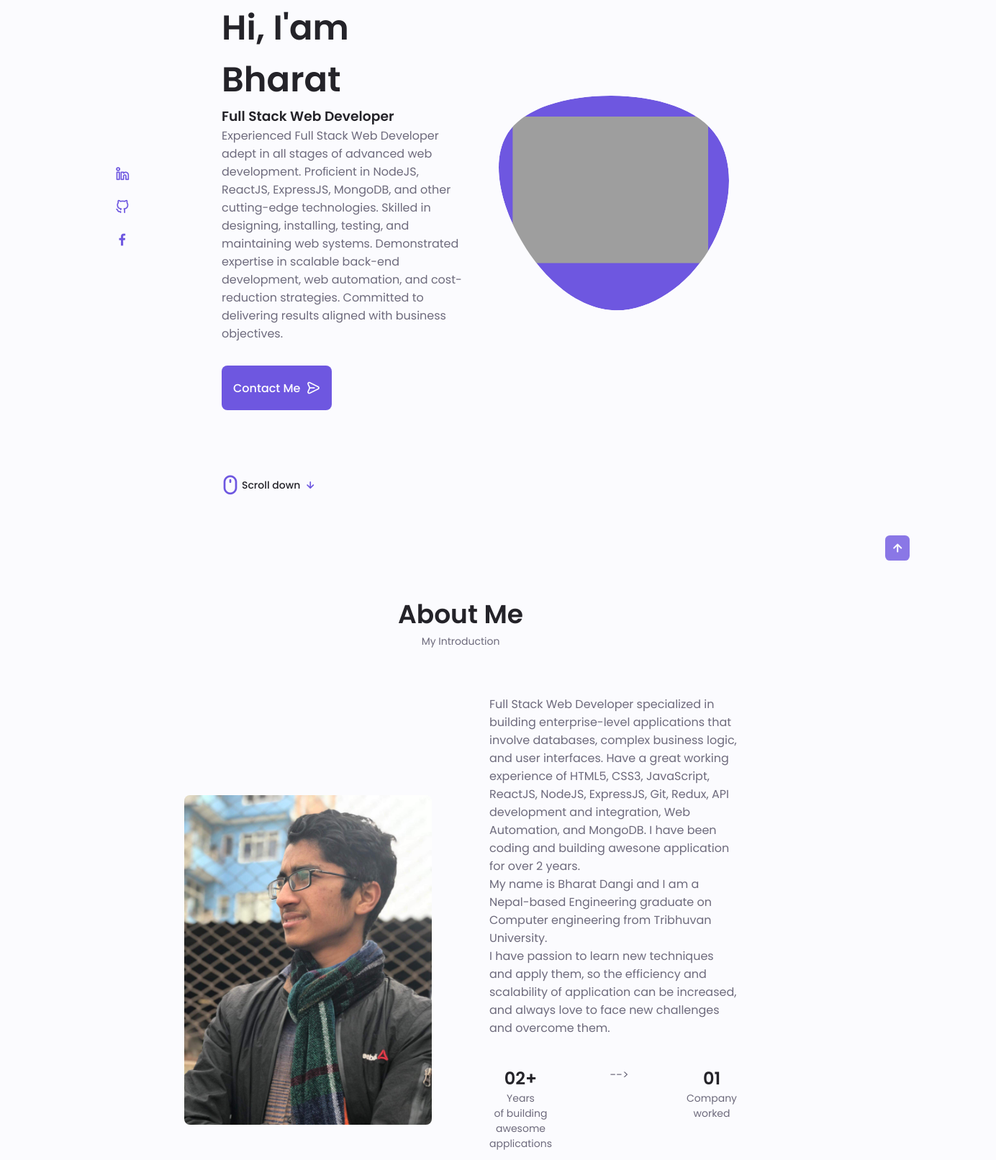
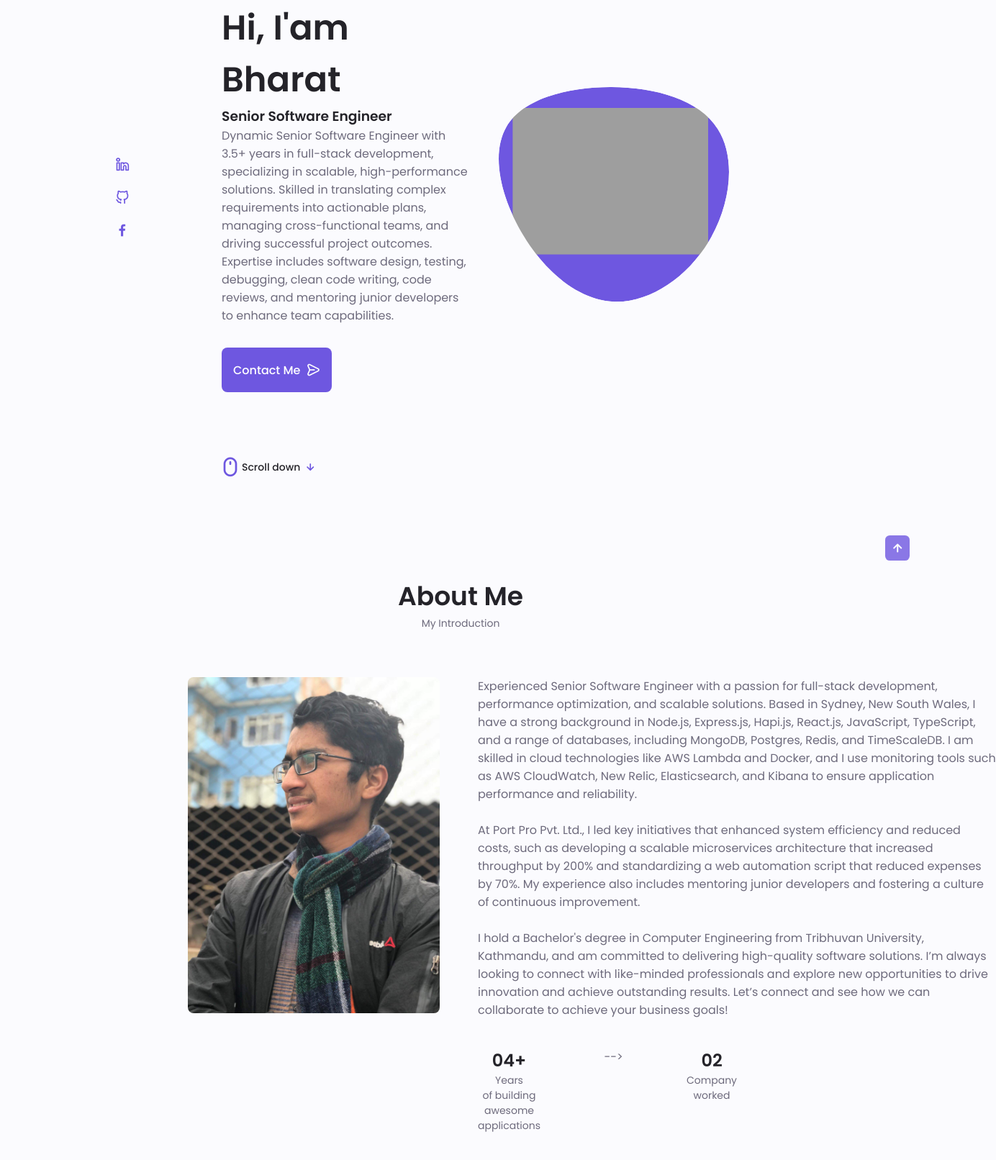
Before and after one commit to bharatdangi2074/bharatdangi2074.github.io, a plain HTML site: page index.html in a window 1280 px wide. Shown: the part 181-1793 px from the top of the page at 72% size, 1384 px wide, since content can reach past the window. Drawn offline with nearby package versions, Linux system fonts and the light colour scheme; grey boxes are pictures that could not be loaded.

Commit message:
Updated website details

```diff
--- a/assets/css/styles.css
+++ b/assets/css/styles.css
@@ -416,11 +416,13 @@ img {
   width: 200px;
   border-radius: 0.5rem;
   justify-self: center;
-  align-self: center;
+  align-self: start;
 }
 
 .about__description {
-  text-align: center;
+  width: 200%;
+  display: block;
+  text-align: justify;
   margin-bottom: var(--mb-2-5);
 }
 
@@ -1193,7 +1195,7 @@ img {
     margin-left: 3rem;
   }
   .about__container {
-    column-gap: 5rem;
+    column-gap: 3rem;
   }
   .about__img {
     width: 350px;
--- a/index.html
+++ b/index.html
@@ -109,13 +109,14 @@
           </div>
           <div class="home__data">
             <h1 class="home__title">Hi, I'am Bharat</h1>
-            <h3 class="home__subtittle">Full Stack Web Developer</h3>
+            <h3 class="home__subtittle">Senior Software Engineer</h3>
             <p class="home__description">
-              Experienced Full Stack Web Developer adept in all stages of advanced web development. Proﬁcient in
-              NodeJS, ReactJS, ExpressJS, MongoDB, and other cutting-edge technologies. Skilled in designing,
-              installing, testing, and maintaining web systems. Demonstrated expertise in scalable back-end
-              development, web automation, and cost-reduction strategies. Committed to delivering results aligned
-              with business objectives.
+              Dynamic Senior Software Engineer with 3.5+ years in full-stack
+              development, specializing in scalable, high-performance solutions.
+              Skilled in translating complex requirements into actionable plans,
+              managing cross-functional teams, and driving successful project outcomes.
+              Expertise includes software design, testing, debugging, clean code writing,
+              code reviews, and mentoring junior developers to enhance team capabilities.
             </p>
             <a href="#contact" class="button button--flex">
               Contact Me<i class="uil uil-message button__icon"></i>
@@ -141,35 +142,37 @@
         <img src="assets/img/profile.jpeg" alt="" class="about__img" />
         <div class="about__data">
           <p class="about__description">
-            Full Stack Web Developer specialized in building enterprise-level
-            applications that involve databases, complex business logic, and
-            user interfaces. Have a great working experience of HTML5, CSS3,
-            JavaScript, ReactJS, NodeJS, ExpressJS, Git, Redux, API
-            development and integration, Web Automation, and MongoDB. I have
-            been coding and building awesone application for over 2 years.
-            <br />
-            My name is Bharat Dangi and I am a Nepal-based Engineering
-            graduate on Computer engineering from Tribhuvan University.
-            <br />
-            I have passion to learn new techniques and apply them, so the
-            efficiency and scalability of application can be increased, and
-            always love to face new challenges and overcome them.
+            Experienced Senior Software Engineer with a passion for full-stack development, performance optimization,
+            and scalable solutions. Based in Sydney, New South Wales, I have a strong background in Node.js, Express.js,
+            Hapi.js, React.js, JavaScript, TypeScript, and a range of databases, including MongoDB, Postgres, Redis, and
+            TimeScaleDB. I am skilled in cloud technologies like AWS Lambda and Docker, and I use monitoring tools such
+            as AWS CloudWatch, New Relic, Elasticsearch, and Kibana to ensure application performance and reliability.
+            <br><br />
+            At Port Pro Pvt. Ltd., I led key initiatives that enhanced system efficiency and reduced costs, such as
+            developing a scalable microservices architecture that increased throughput by 200% and standardizing a
+            web automation script that reduced expenses by 70%. My experience also includes mentoring junior developers
+            and fostering a culture of continuous improvement.
+            <br><br />
+            I hold a Bachelor's degree in Computer Engineering from Tribhuvan University, Kathmandu, and am committed
+            to delivering high-quality software solutions. I’m always looking to connect with like-minded professionals
+            and explore new opportunities to drive innovation and achieve outstanding results.
+            Let’s connect and see how we can collaborate to achieve your business goals!
           </p>
           <div class="about__info">
             <div>
-              <span class="about__info-title">02+</span>
+              <span class="about__info-title">04+</span>
               <span class="about__info-name">Years <br />of building <br />
                 awesome <br />
                 applications</span>
             </div>
             -->
             <div>
-              <span class="about__info-title">01</span>
+              <span class="about__info-title">02</span>
               <span class="about__info-name">Company <br />worked</span>
             </div>
           </div>
           <div class="about__buttons">
-            <a download="" href="assets/pdf/Bharat-Resume.pdf" class="button button--flex">
+            <a download="" href="assets/pdf/Bharat Dangi - Senior Software Engineer.pdf" class="button button--flex">
               Download CV <i class="uil uil-download-alt button__icon"></i>
             </a>
           </div>
@@ -451,7 +454,7 @@
               <div></div>
               <div>
                 <span class="qualification__rounder"></span>
-                <span class="qualification__line"></span>
+                <!-- <span class="qualification__line"></span> -->
               </div>
               <div>
                 <h3 class="qualification__title">
@@ -466,7 +469,7 @@
             </div>
 
             <!--==================== QUALIFICATION  3 ====================-->
-            <div class="qualification__data">
+            <!-- <div class="qualification__data">
               <div>
                 <h3 class="qualification__title">
                   Complete ReactJS developer Bootcamp
@@ -481,11 +484,11 @@
                 <span class="qualification__rounder"></span>
                 <span class="qualification__line"></span>
               </div>
-            </div>
+            </div> -->
 
             <!--==================== QUALIFICATION  4 ====================-->
 
-            <div class="qualification__data">
+            <!-- <div class="qualification__data">
               <div></div>
               <div>
                 <span class="qualification__rounder"></span>
@@ -499,11 +502,11 @@
                   2021-05-19
                 </div>
               </div>
-            </div>
+            </div> -->
 
             <!--==================== QUALIFICATION  5 ====================-->
 
-            <div class="qualification__data">
+            <!-- <div class="qualification__data">
               <div>
                 <h3 class="qualification__title">
                   HTML and CSS for Modern Web Development
@@ -516,25 +519,62 @@
               </div>
               <div>
                 <span class="qualification__rounder"></span>
-                <!-- <span class="qualification__line"></span> -->
+                <span class="qualification__line"></span>
               </div>
-            </div>
+            </div> -->
           </div>
 
           <!--==================== QUALIFICATION CONTENT 2 ====================-->
 
           <div class="qualification__content" data-content id="work">
-            <!--==================== QUALIFICATION  1 ====================-->
+            <!--==================== WORK EXPERIENCE  1 ====================-->
 
             <div class="qualification__data">
               <div>
                 <h3 class="qualification__title">
-                  (Computer Engineer) MERN Developer
+                  Junior Software Engineer
                 </h3>
-                <span class="qualification__subtitle">PortPro - Asia </span>
+                <span class="qualification__subtitle">Encoders Inc.| Software Company </span>
                 <div class="qualification__calender">
                   <i class="uil uil-calendar-alt"></i>
-                  Since Jan, 2021
+                  11/2020 - 01/2022
+                </div>
+              </div>
+              <div>
+                <span class="qualification__rounder"></span>
+                <span class="qualification__line"></span>
+              </div>
+            </div>
+
+            <!--==================== WORK EXPERIENCE  2 ====================-->
+            <div class="qualification__data">
+              <div></div>
+              <div>
+                <span class="qualification__rounder"></span>
+                <span class="qualification__line"></span>
+              </div>
+              <div>
+                <h3 class="qualification__title">
+                  Software Engineer
+                </h3>
+                <span class="qualification__subtitle">PortPro | Drayage Software </span>
+                <div class="qualification__calender">
+                  <i class="uil uil-calendar-alt"></i>
+                  01/2022 - 06/2023
+                </div>
+              </div>
+            </div>
+
+            <!--==================== WORK EXPERIENCE  3 ====================-->
+            <div class="qualification__data">
+              <div>
+                <h3 class="qualification__title">
+                  Senior Software Engineer
+                </h3>
+                <span class="qualification__subtitle">PortPro | Drayage Software </span>
+                <div class="qualification__calender">
+                  <i class="uil uil-calendar-alt"></i>
+                  06/2023 - 07/2024
                 </div>
               </div>
               <div>
@@ -940,7 +980,7 @@
             <i class="uil uil-phone contact__icon"></i>
             <div>
               <h3 class="contact_title">Call Me</h3>
-              <span class="contact__subtitle">+977-9868605585</span>
+              <span class="contact__subtitle">0411627569</span>
             </div>
           </div>
           <div class="contact__information">
@@ -955,7 +995,7 @@
             <i class="uil uil-map-marker contact__icon"></i>
             <div>
               <h3 class="contact_title">Location</h3>
-              <span class="contact__subtitle">Kathmandu, Nepal</span>
+              <span class="contact__subtitle">Sydney, Australia</span>
             </div>
           </div>
         </div>
```
Also changed, not shown: 2 other files.
